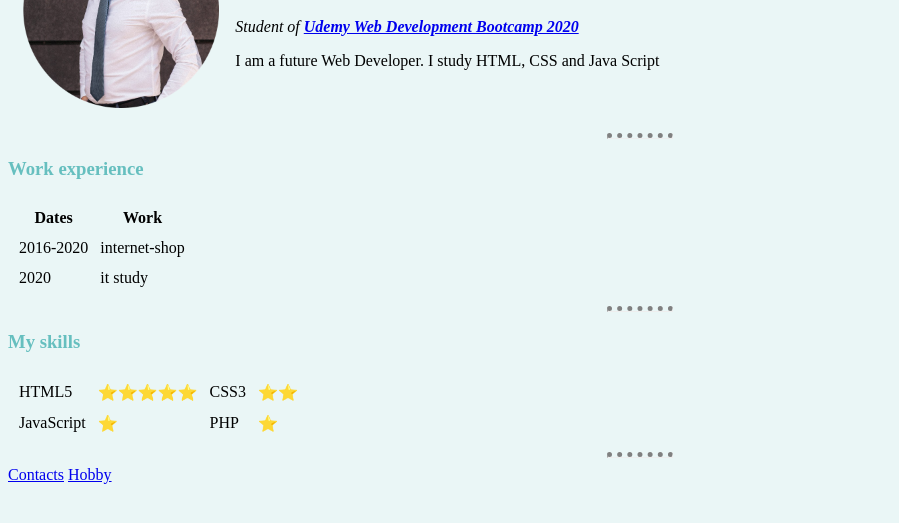
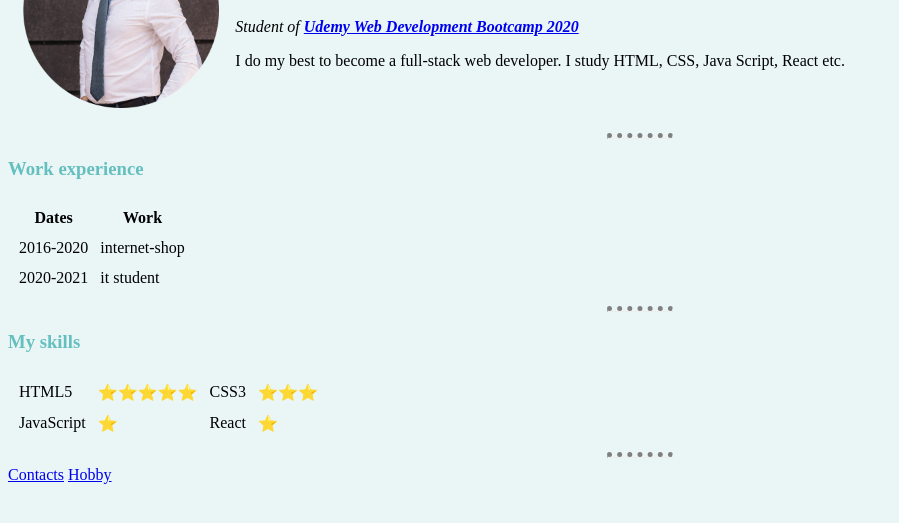
Before and after one commit to dmytrosmnnk/cv1-html-css, a plain HTML site: page index.html in a window 1280 px wide. Shown: the part 109-632 px from the top of the page, without its empty margins (0-899 px from the left). Drawn offline with Linux system fonts and the light colour scheme.

Commit message:
Update index.html

```diff
--- a/index.html
+++ b/index.html
@@ -12,7 +12,7 @@
         <td><img src="images/my_photo_circle1.png" alt="my photo" height="200px"></td>
         <td><h1>Dmytro Semenenko</h1>
         <p><em>Student of <a href="https://www.udemy.com/course/the-complete-web-development-bootcamp/learn/lecture/12667172?start=0#overview"><strong>Udemy Web Development Bootcamp 2020</strong></a></em></p>
-        <p>I am a future Web Developer. I study HTML, CSS and Java Script</p></td>
+        <p>I do my best to become a full-stack web developer. I study HTML, CSS, Java Script, React etc.</p></td>
       </tr>
     </table>
     <hr>
@@ -27,8 +27,8 @@
         <td>internet-shop</td>
       </tr>
       <tr>
-        <td>2020</td>
-        <td>it study</td>
+        <td>2020-2021</td>
+        <td>it student</td>
       </tr>
     </table>
     <hr>
@@ -39,12 +39,12 @@
         <td>HTML5</td>
         <td>⭐⭐⭐⭐⭐</td>
         <td>CSS3</td>
-        <td>⭐⭐</td>
+        <td>⭐⭐⭐</td>
       </tr>
       <tr>
         <td>JavaScript</td>
         <td>⭐</td>
-        <td>PHP</td>
+        <td>React</td>
         <td>⭐</td>
       </tr>
     </table>
```
